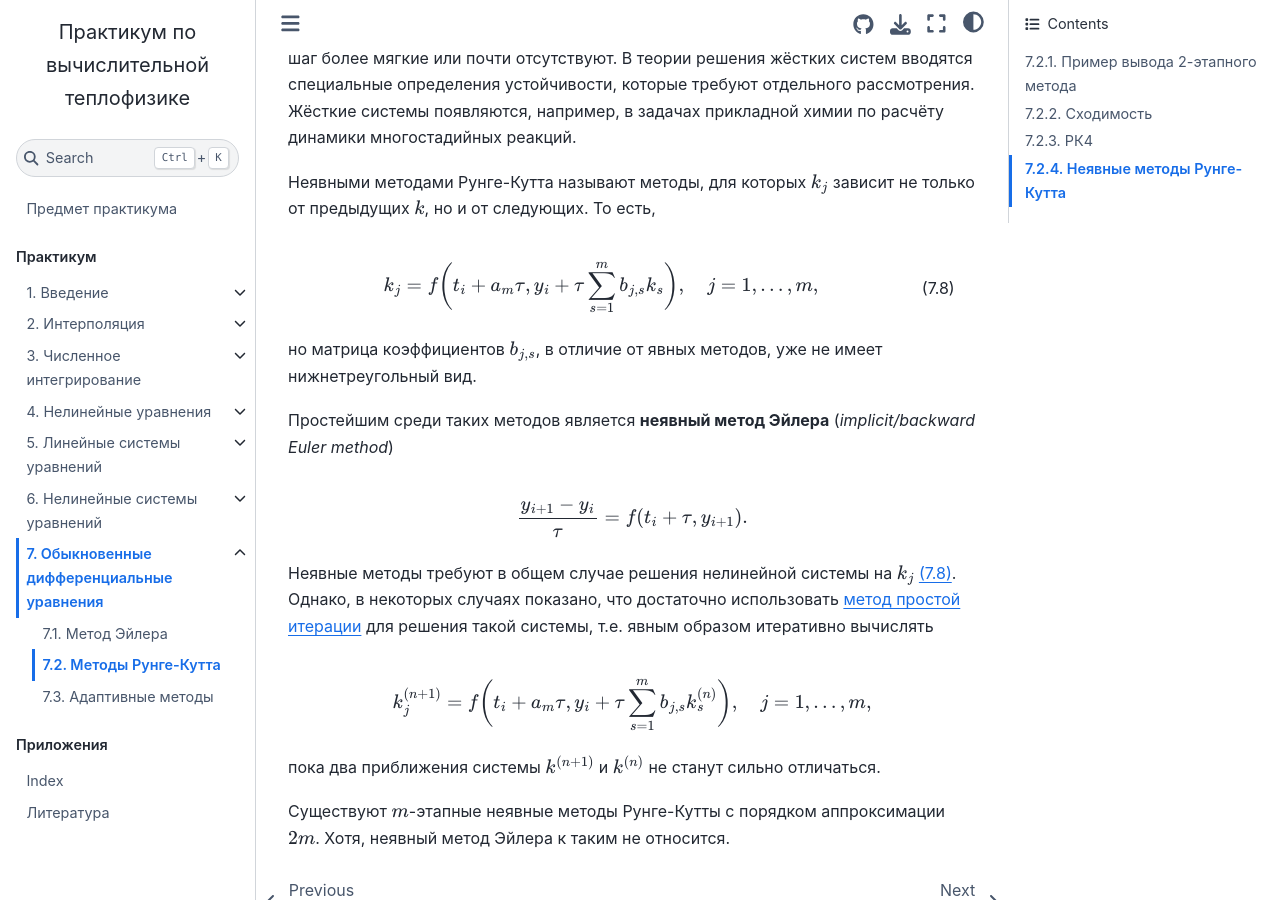
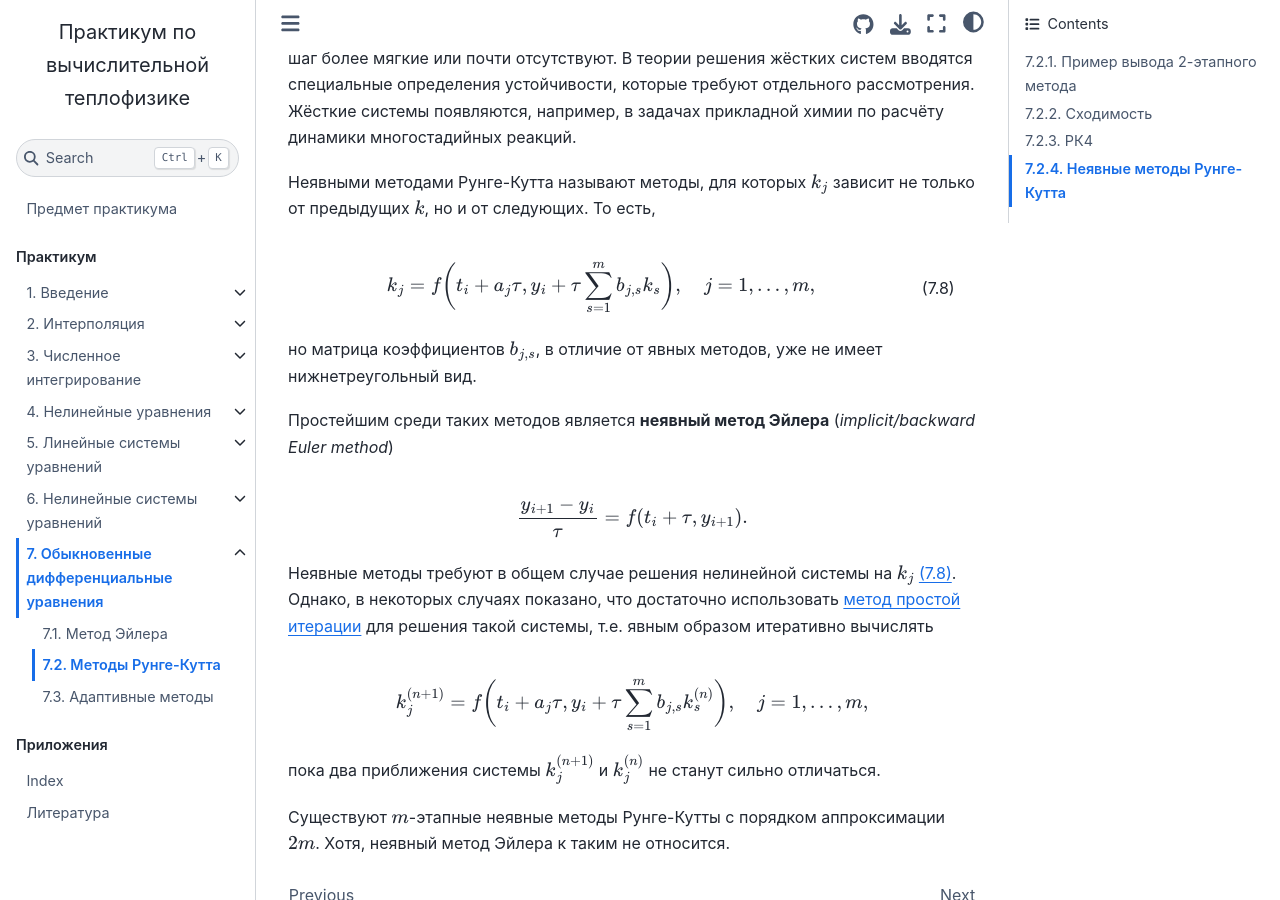
Before and after one commit to stepanzh/computational_thermodynamics, a Jupyter Book: the page built from book/ode/rungekutta.md, in a window 1280 px wide and 900 px high, scrolled down 6013 px. Built offline with Jupyter Book 1.0.4 settings and Sphinx 7.4.7 and the Sphinx Book theme 1.1.4, drawn with Linux system fonts in a browser that asks for light colours; cross-references to code outside the pages are shown as plain code.

Commit message:
[ode rk] неявные методы, опечатки в индексах

````diff
--- a/book/ode/rungekutta.md
+++ b/book/ode/rungekutta.md
@@ -327,7 +327,7 @@ plot!(nsteps, 5e-3*(nsteps).^(-4); line=(:dash, 2, :blue), label=L"O(n^{-4})")
 ```{math}
 :label: ode_rk_impl_k
 
-k_j = f\bigg(t_i + a_m \tau, y_i + \tau\sum_{s=1}^m b_{j,s}k_s\bigg),\quad j = 1,\ldots,m,
+k_j = f\bigg(t_i + a_j \tau, y_i + \tau\sum_{s=1}^m b_{j,s}k_s\bigg),\quad j = 1,\ldots,m,
 ```
 
 но матрица коэффициентов $b_{j,s}$, в отличие от явных методов, уже не имеет нижнетреугольный вид.
@@ -341,9 +341,9 @@ k_j = f\bigg(t_i + a_m \tau, y_i + \tau\sum_{s=1}^m b_{j,s}k_s\bigg),\quad j = 1
 Неявные методы требуют в общем случае решения нелинейной системы на $k_j$ {eq}`ode_rk_impl_k`. Однако, в некоторых случаях показано, что достаточно использовать {ref}`метод простой итерации <chapter_nlroot_simpleiter>` для решения такой системы, т.е. явным образом итеративно вычислять
 
 ```{math}
-k^{(n+1)}_j = f\bigg(t_i + a_m \tau, y_i + \tau\sum_{s=1}^m b_{j,s}k^{(n)}_s\bigg),\quad j = 1,\ldots,m,
+k^{(n+1)}_j = f\bigg(t_i + a_j \tau, y_i + \tau\sum_{s=1}^m b_{j,s}k^{(n)}_s\bigg),\quad j = 1,\ldots,m,
 ```
 
-пока два приближения системы $k^{(n+1)}$ и $k^{(n)}$ не станут сильно отличаться.
+пока два приближения системы $k^{(n+1)}_j$ и $k^{(n)}_j$ не станут сильно отличаться.
 
 Существуют $m$-этапные неявные методы Рунге-Кутты с порядком аппроксимации $2m$. Хотя, неявный метод Эйлера к таким не относится.
````
